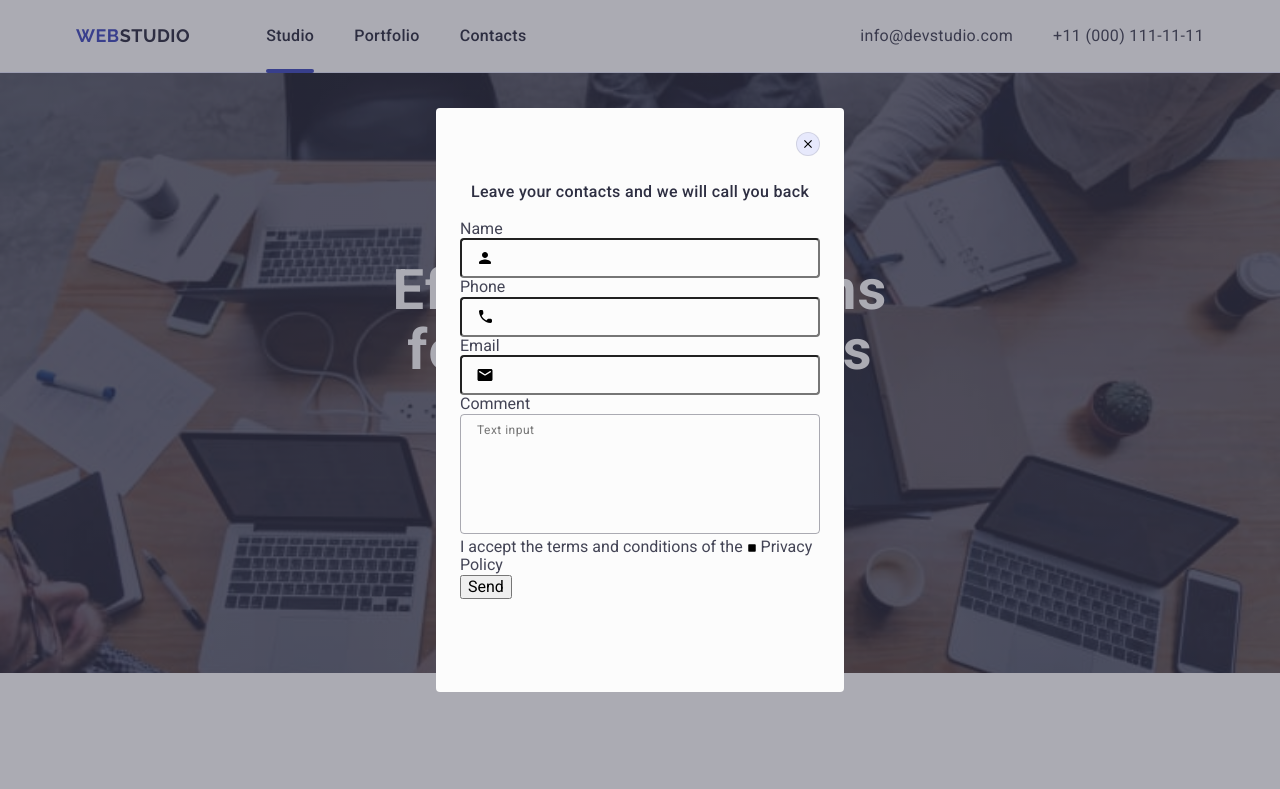
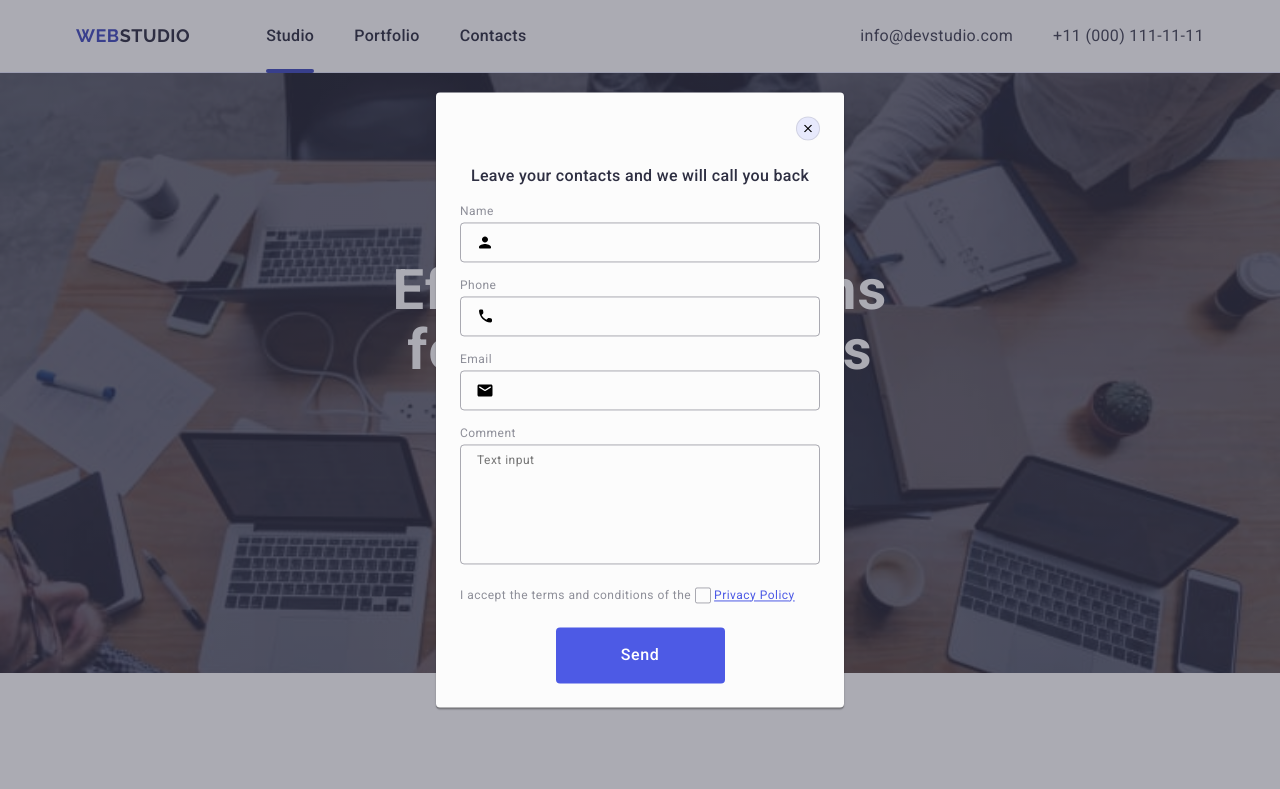
Before and after one commit to Mirka2310/goit-markup-hw-05, a plain HTML site: page index.html in a window 1280 px wide. Shown: the top 789 px of the page. Drawn offline with nearby package versions, Linux system fonts and the light colour scheme.

Commit message:
add html end css

```diff
--- a/css/styles.css
+++ b/css/styles.css
@@ -561,16 +561,18 @@ address {
 }
 .modal {
   width: 408px;
-  height: 584px;
+  min-height: 584px;
   background-color: #fcfcfc;
   border-radius: 4px;
   position: absolute;
   top: 50%;
   left: 50%;
-  padding-top: 72px;
-  padding-left: 24px;
-  padding-right: 24px;
+  padding: 72px 24px 24px 24px;
+
   transform: translate(-50%, -50%);
+  box-shadow: 0px 1px 1px rgba(0, 0, 0, 0.14), 0px 1px 3px rgba(0, 0, 0, 0.12),
+    0px 2px 1px rgba(0, 0, 0, 0.2);
+  transition: transform 250ms cubic-bezier(0.4, 0, 0.2, 1);
 }
 .modal-btn {
   position: absolute;
@@ -617,17 +619,18 @@ address {
   margin-bottom: 16px;
 }
 .modal-field {
-  margin: bottom 26px;
+  margin-bottom: 16px;
 }
 .modal-input {
   width: 100%;
   height: 40px;
+  border: 1px solid rgba(46, 47, 66, 0.4);
   border-radius: 4px;
   background-color: transparent;
-  padding-left: 68px;
+  padding-left: 38px;
   font-size: 12px;
   outline: transparent;
-  transition: border-color 250ms linear;
+  transition: border-color 250ms cubic-bezier(0.4, 0, 0.2, 1);
 }
 .modal-input:focus {
   border: 1px solid #4d5ae5;
@@ -638,6 +641,11 @@ address {
 
 .modal-label {
   display: block;
+  font-size: 12px;
+  line-height: 1.17;
+  letter-spacing: 0.04em;
+  color: #8e8f99;
+  margin-bottom: 4px;
 }
 .modal-input-wrap {
   position: relative;
@@ -647,7 +655,7 @@ address {
   left: 16px;
   transform: translateY(-50%);
   top: 50%;
-  transition: fill 250ms linear;
+  transition: fill 250ms cubic-bezier(0.4, 0, 0.2, 1);
 }
 .modal-text {
   width: 100%;
@@ -672,3 +680,68 @@ address {
   visibility: visible;
   pointer-events: auto;
 }
+.checkbox-container {
+  margin-bottom: 24px;
+}
+.checkbox {
+  width: 16px;
+  height: 16px;
+  stroke-width: 1px;
+  stroke: rgba(46, 47, 66, 0.4);
+  margin-top: 16px;
+  margin-right: 8px;
+}
+.checkbox-text {
+  font-size: 12px;
+  line-height: 1.17;
+  letter-spacing: 0.04em;
+  color: #8e8f99;
+}
+.privacy-policy {
+  color: var(--IRIS, #4d5ae5);
+  font-size: 12px;
+  line-height: 1.3;
+  letter-spacing: 0.04em;
+  text-decoration-line: underline;
+}
+.checkbox-span {
+  width: 16px;
+  height: 16px;
+  border: 1px solid rgba(46, 47, 66, 0.4);
+  border-radius: 2px;
+  transition: background-color 250ms cubic-bezier(0.4, 0, 0.2, 1),
+    border 250ms cubic-bezier(0.4, 0, 0.2, 1),
+    fill 250ms cubic-bezier(0.4, 0, 0.2, 1);
+  display: inline-flex;
+  align-items: center;
+  justify-content: center;
+  fill: transparent;
+}
+.checkbox:checked + .checkbox-text > .checkbox-span {
+  background-color: #404bbf;
+  border: none;
+  fill: #f4f4fd;
+}
+.form-contacts-button {
+  display: block;
+  min-width: 169px;
+  min-height: 56px;
+  font-weight: 500;
+  color: #fff;
+  text-align: center;
+  font-size: 16px;
+  line-height: 1.5;
+  letter-spacing: 0.04em;
+  color: #ffffff;
+  background-color: #4d5ae5;
+  border: none;
+  border-radius: 4px;
+  transition: background-color 250ms cubic-bezier(0.4, 0, 0.2, 1);
+  margin-right: auto;
+  margin-left: auto;
+  cursor: pointer;
+}
+.form-contacts-button:hover,
+.form-contacts-button:focus {
+  background: var(--OCEAN, #404bbf);
+}
--- a/index.html
+++ b/index.html
@@ -508,7 +508,7 @@
                 placeholder=""
                 id="user-name"
               />
-              <svg class="modal-icon" width="18" heigt="24">
+              <svg class="modal-icon" width="18" height="24">
                 <use href="./images/icons.svg#icon-person"></use>
               </svg>
             </div>
@@ -524,7 +524,7 @@
                 required
                 id="user-phone"
               />
-              <svg class="modal-icon" width="18" heigt="24">
+              <svg class="modal-icon" width="18" height="24">
                 <use href="./images/icons.svg#icon-phone"></use>
               </svg>
             </div>
@@ -539,17 +539,17 @@
                 placeholder=""
                 id="user-email"
               />
-              <svg class="modal-icon" width="18" heigt="24">
+              <svg class="modal-icon" width="18" height="24">
                 <use href="./images/icons.svg#icon-email"></use>
               </svg>
             </div>
           </div>
           <div class="modal-field">
-            <label for="user-text" class="modal-label">Comment</label>
+            <label for="user-comment" class="modal-label">Comment</label>
             <textarea
               rows="8"
-              name="user-text"
-              id="user-text"
+              name="user-comment"
+              id="user-comment"
               class="modal-text"
               placeholder="Text input"
             ></textarea>
```
